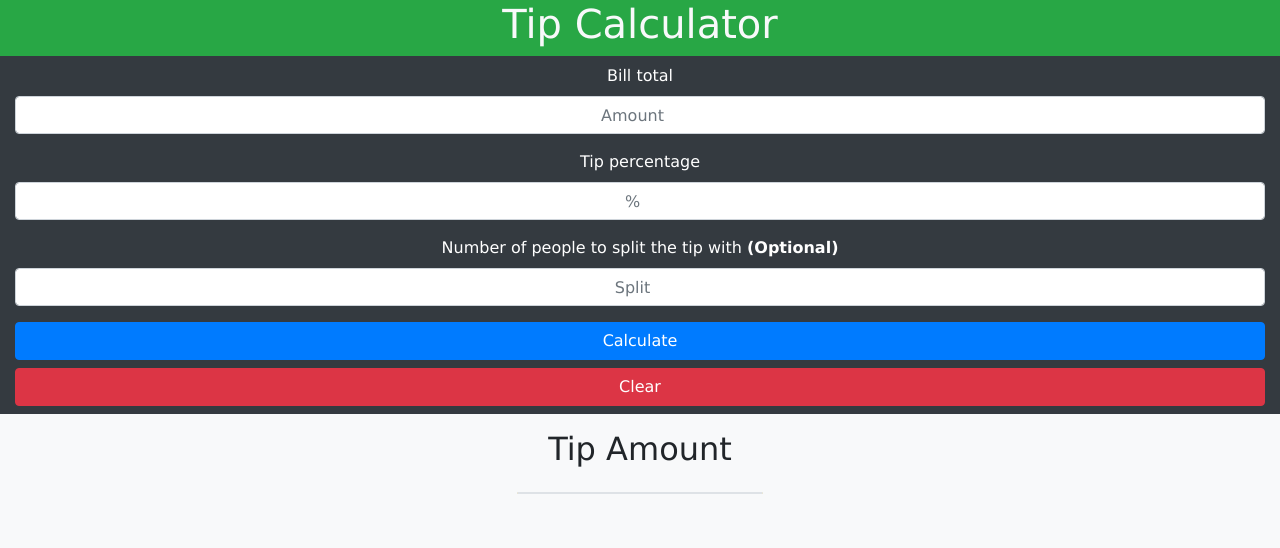
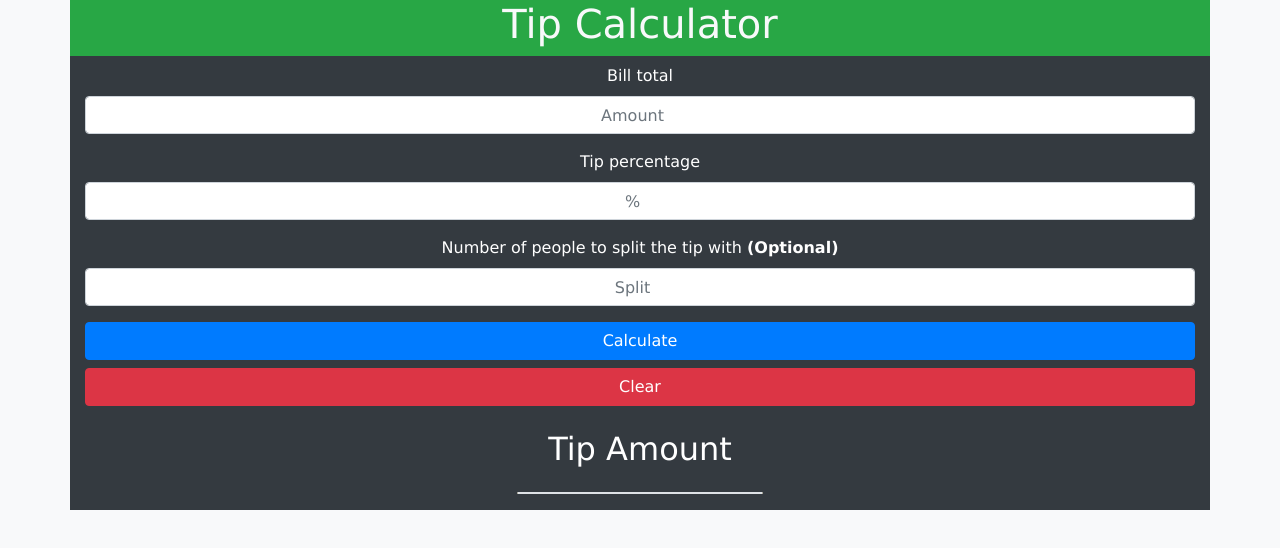
Before and after one commit to Mrrwmix/TipCalculator, a plain HTML site: page index.html in a window 1280 px wide. Drawn offline with Linux system fonts and the light colour scheme.

Commit message:
Adjusted the width of the container to make it more mobile-friendly. Changed the js so that it doesn't divide by 0 if the user inputs a 0 in the split field

```diff
--- a/assets/js/calculations.js
+++ b/assets/js/calculations.js
@@ -4,8 +4,8 @@ class Tip {
     constructor(_total, _percent, _split = 1) {
         this.total = _total;
         this.percent = _percent;
-        //If there's no split value given, it will default to 1
-        if (_split !== '') {
+        //If there's no split value given or if it is 0, it will default to 1 to avoid dividing by 0
+        if (_split !== '' && _split != 0) {
             this.split = _split;
         }
         else {
--- a/index.html
+++ b/index.html
@@ -12,7 +12,7 @@
 
 <body class="bg-light">
     <!-- Container and font declaration -->
-    <div class="container-fluid" style="font-family: Verdana, Geneva, Tahoma, sans-serif">
+    <div class="container" style="font-family: Verdana, Geneva, Tahoma, sans-serif">
 
         <!-- Header -->
         <div class="row bg-success text-light">
@@ -44,7 +44,7 @@
         </div>
 
         <!-- Displaying the tip amount after user input-->
-        <div class="row">
+        <div class="row bg-dark text-white">
             <div class="col-md-12 text-center p-0 d-flex justify-content-center">
                 <div class="row">
                     <h2 class="col-md-12 py-3">Tip Amount</h2>
```
